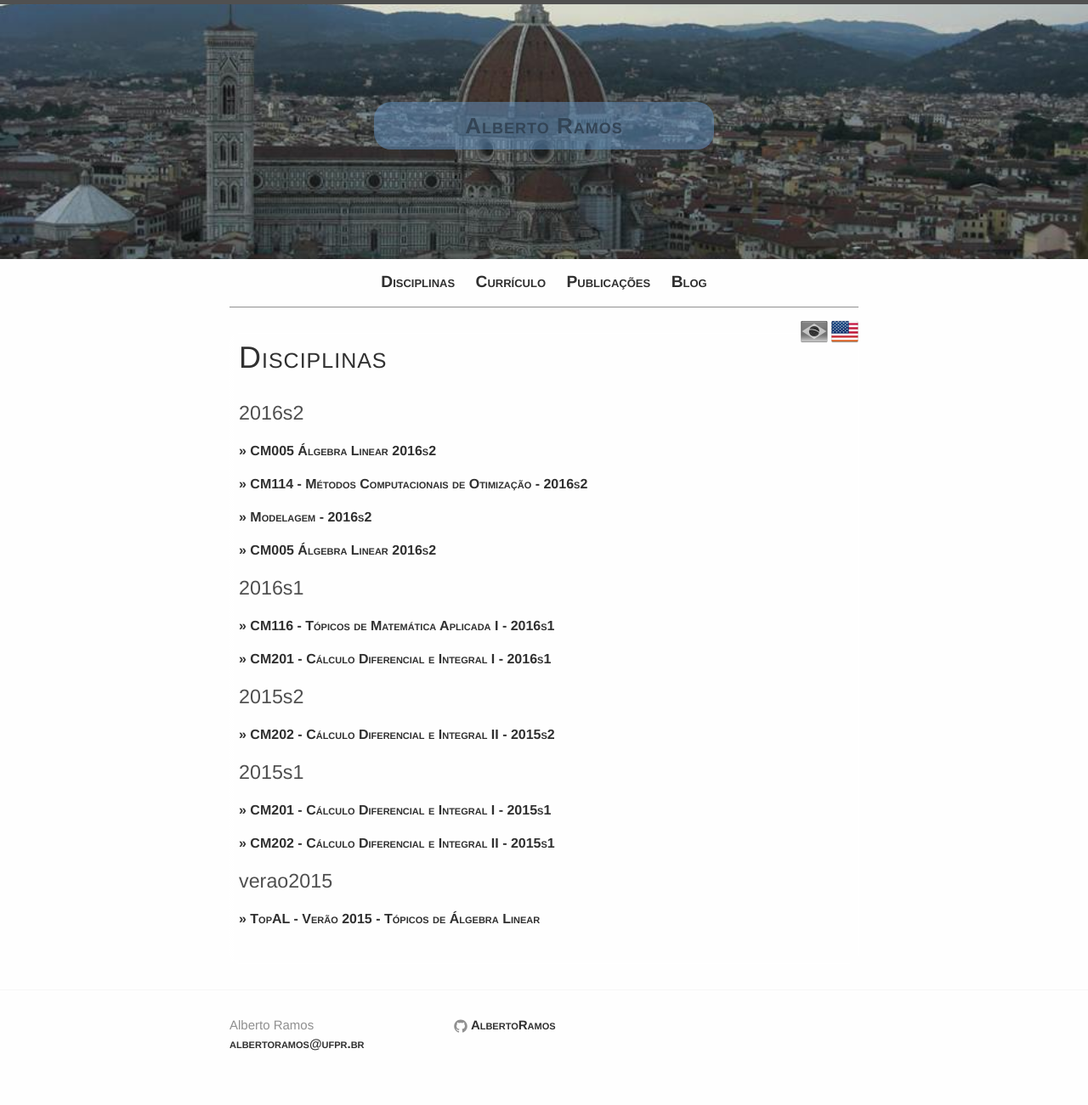
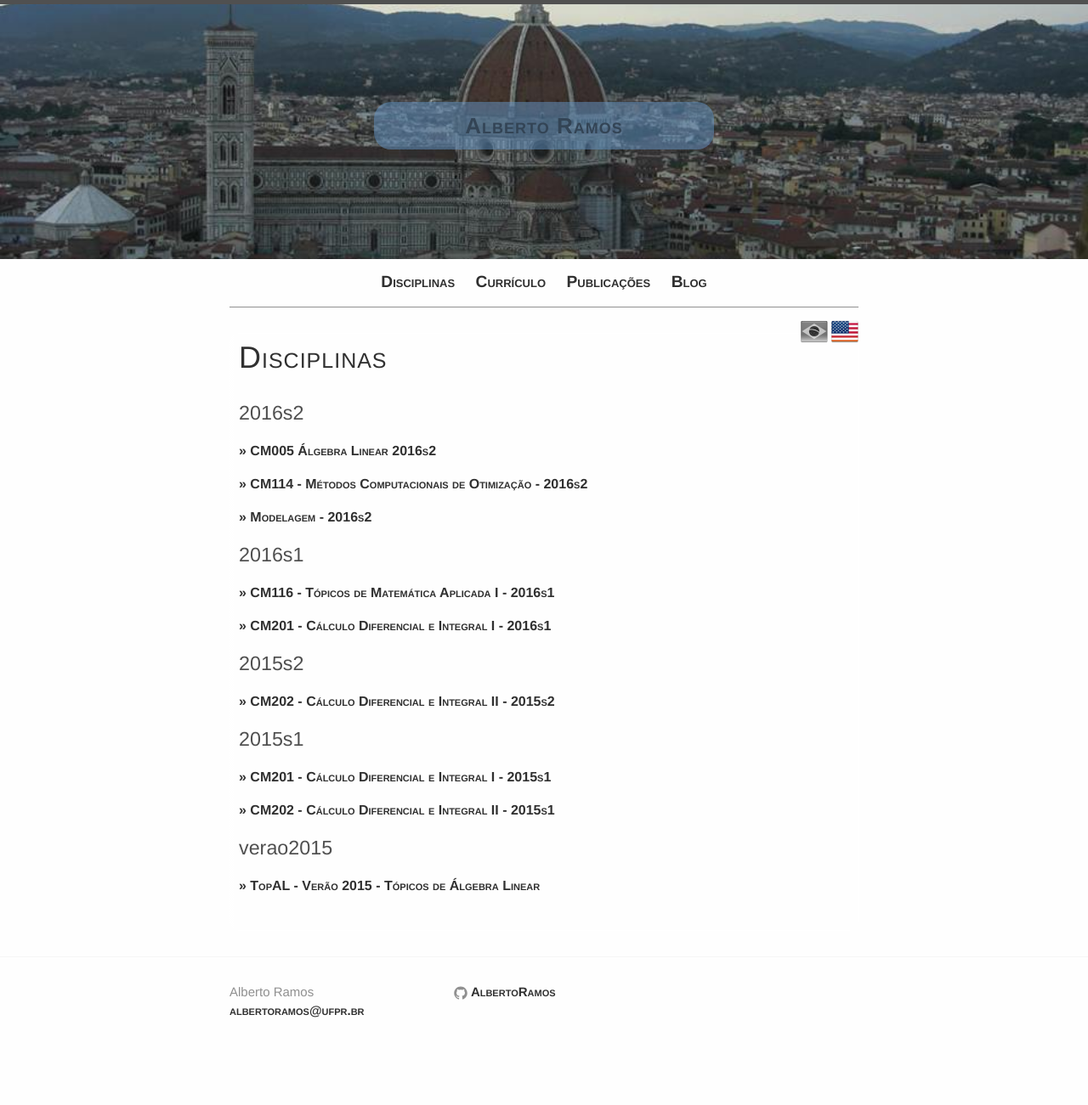
Before and after one commit to abelsiqueira/abelsiqueira.github.io-old, a Jekyll site: the page built from teaching.br.md, in a window 1280 px wide. Shown: the whole page at 85% size. Built offline with Jekyll 4.4.1, drawn with Linux system fonts in a browser that asks for light colours; after the commit the page ends 1262 px from its top, so only the background shows below that.

Commit message:
Update testeCM005.md

```diff
--- a/disciplinas/testeCM005.md
+++ b/disciplinas/testeCM005.md
@@ -1,8 +1,4 @@
----
-title:      CM005 Álgebra Linear 2016s2
-categories: teaching
-tag:        2016s2
----
+
 
 # Informações
 
```
